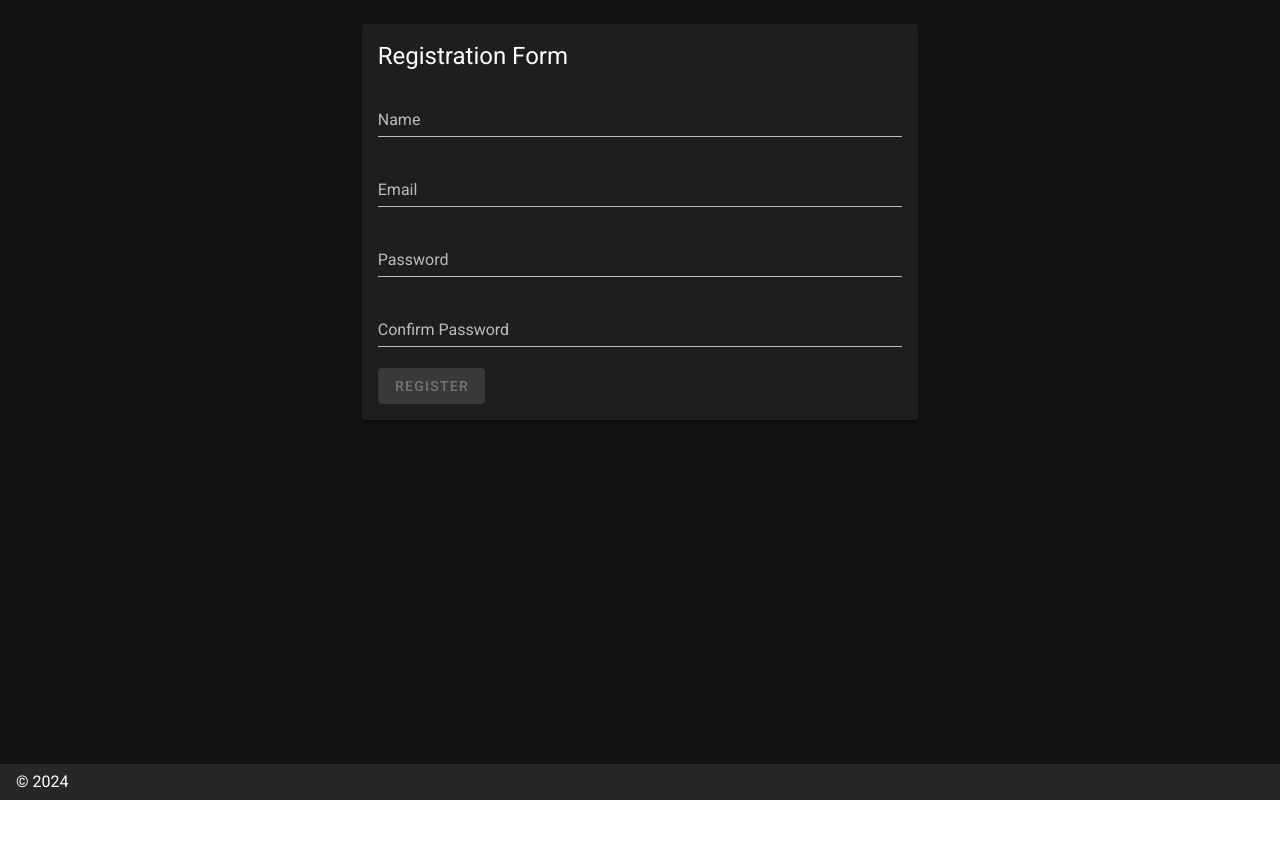
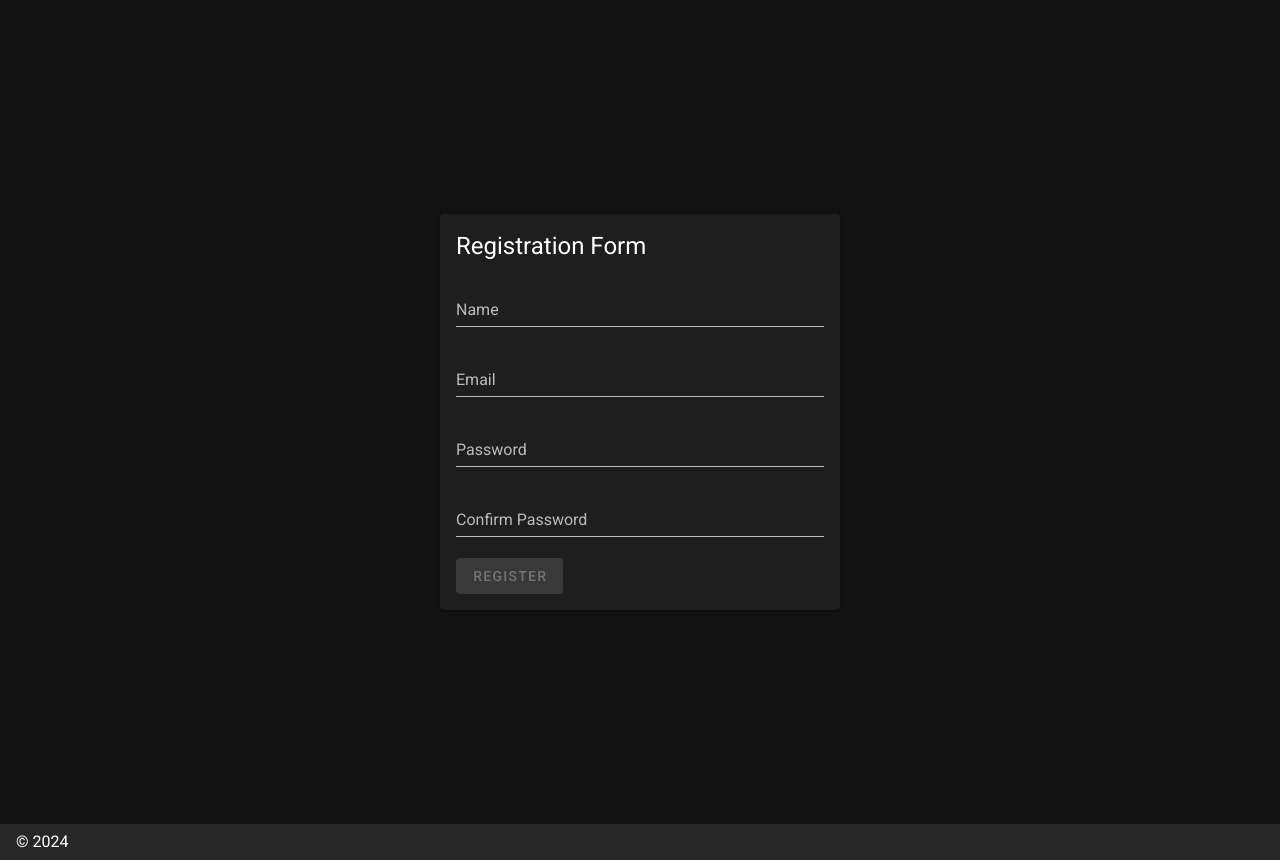
Before and after one commit to field006/test-blueprint, a Nuxt app: page /registration in a window 1280 px wide. Before the commit the page ends 800 px from the top, so only its background shows below. Built offline with nearby package versions, Linux system fonts and the light colour scheme.

Commit message:
update revision 3.3

```diff
--- a/pages/registration.vue
+++ b/pages/registration.vue
@@ -1,8 +1,6 @@
 <template>
-  <v-container>
-    <v-row justify="center">
-      <v-col cols="12" sm="8" md="6">
-        <v-card>
+  <div class="registration-container">
+    <v-card class="registration-card">
       <v-card-title class="headline">Registration Form</v-card-title>
       <v-card-text>
         <v-form ref="form" @submit.prevent="registerUser">
@@ -38,13 +36,14 @@
           </ValidationProvider>
 
           <!-- Confirm Password Field with Validation -->
-              <ValidationProvider rules="required|min:6" v-slot="{ errors }">
+          <ValidationProvider rules="required|min:6" v-slot="{ errors, validate }">
             <v-text-field
               v-model="confirmPassword"
               label="Confirm Password"
               :error-messages="errors"
               required
               type="password"
+              @input="validate"
             ></v-text-field>
           </ValidationProvider>
 
@@ -59,10 +58,9 @@
         </v-form>
       </v-card-text>
     </v-card>
-      </v-col>
-    </v-row>
-  </v-container>
+  </div>
 </template>
+
 
 <script>
 import axios from 'axios'; // Import Axios
@@ -91,31 +89,11 @@ export default {
     ValidationProvider
   },
   data() {
-    const confirmPasswordRules = () => {
-      return {
-        required: true,
-        validate: value => value === this.password || 'Passwords must match'
-      };
-    };
-
     return {
       name: '',
       email: '',
       password: '',
-      confirmPassword: '',
-      nameRules: [
-        v => !!v || 'Name is required',
-      ],
-      emailRules: [
-        v => !!v || 'E-mail is required',
-        v => /.+@.+/.test(v) || 'E-mail must be valid',
-      ],
-      passwordRules: [
-        v => !!v || 'Password is required',
-        v => v.length >= 6 || 'Password must be at least 6 characters',
-      ],
-      value: '8', // Added for ValidationProvider data
-      confirmPasswordRules
+      confirmPassword: ''
     };
   },
   computed: {
@@ -147,3 +125,15 @@ export default {
   },
 };
 </script>
+
+<style>
+.registration-container {
+  display: flex;
+  justify-content: center;
+  align-items: center;
+  height: 100vh; /* Ensure the container takes up the full viewport height */
+}
+.registration-card {
+  width: 400px; /* Adjust the width to your preference */
+}
+</style>
```
Lines whose indentation alone changed are shown as unchanged.
